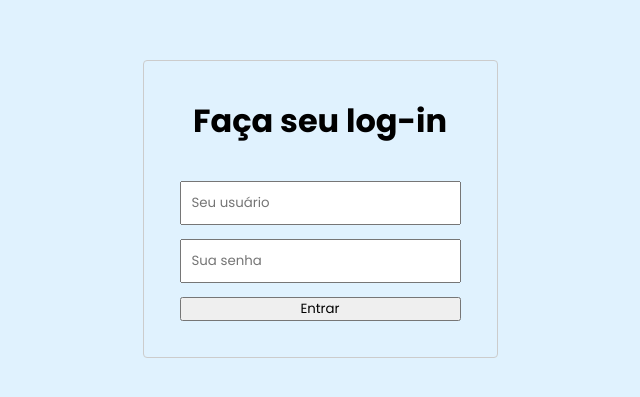
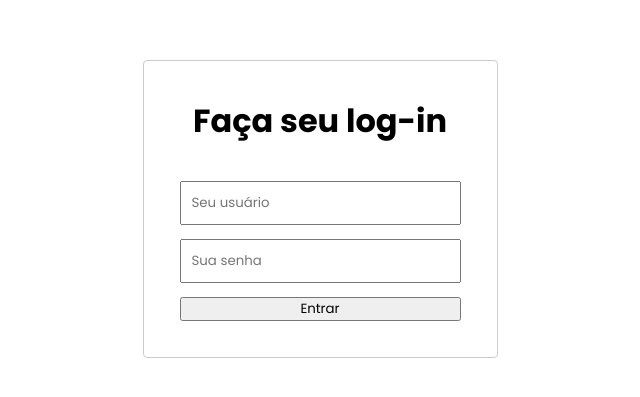
Before and after one commit to italobackend/ChamadoAPI, a React (Vite) app in the folder frontend/client/: page / in a window 1280 px wide. Shown: the part 191-588 px from the top of the page, without its empty margins (320-960 px from the left). Built offline with nearby package versions, Linux system fonts and the light colour scheme.

Commit message:
feat(css) mudanças no css

```diff
--- a/frontend/client/src/index.css
+++ b/frontend/client/src/index.css
@@ -8,5 +8,5 @@
 body {
   min-height: 100vh;
   width: 100vw;
-  background: #E0F2FE;
+  background: #ffffff;
 }
```
